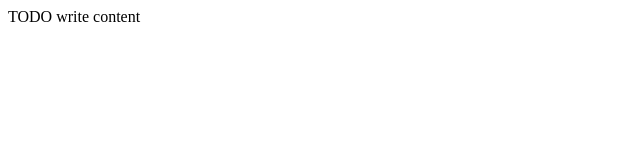
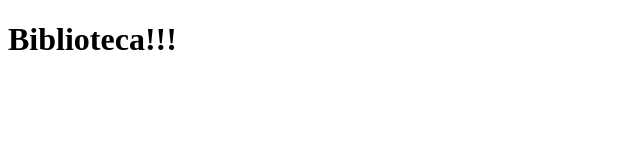
Before and after one commit to gustavosantos1990/biblioteca-aula-ppoo2, a plain HTML site: page build/web/index.html in a window 1280 px wide. Shown: the whole page, without its empty margins (0-640 px from the left). Drawn offline with Linux system fonts and the light colour scheme.

Commit message:
Versão 2

```diff
--- a/build/web/index.html
+++ b/build/web/index.html
@@ -6,11 +6,22 @@ and open the template in the editor.
 -->
 <html>
     <head>
-        <title>TODO supply a title</title>
+
+        <title>Biblioteca</title>
         <meta charset="UTF-8">
         <meta name="viewport" content="width=device-width, initial-scale=1.0">
+
     </head>
     <body>
-        <div>TODO write content</div>
+        <h1>Biblioteca!!!</h1>
+        <!--
+        <form action="RecebeConteudoFormulario">
+            Nome: <input type="text" name="nome"/></br>
+            Dt.Nasc: <input type="date" name="data"/></br>
+            Email: <input type="email" name="email"/></br>
+               </br>
+               <input type="submit" value="Enviar"/>
+        </form>
+        -->
     </body>
 </html>
```
Also changed, not shown: web/index.html (+13 -2 lines), 3 other files.
